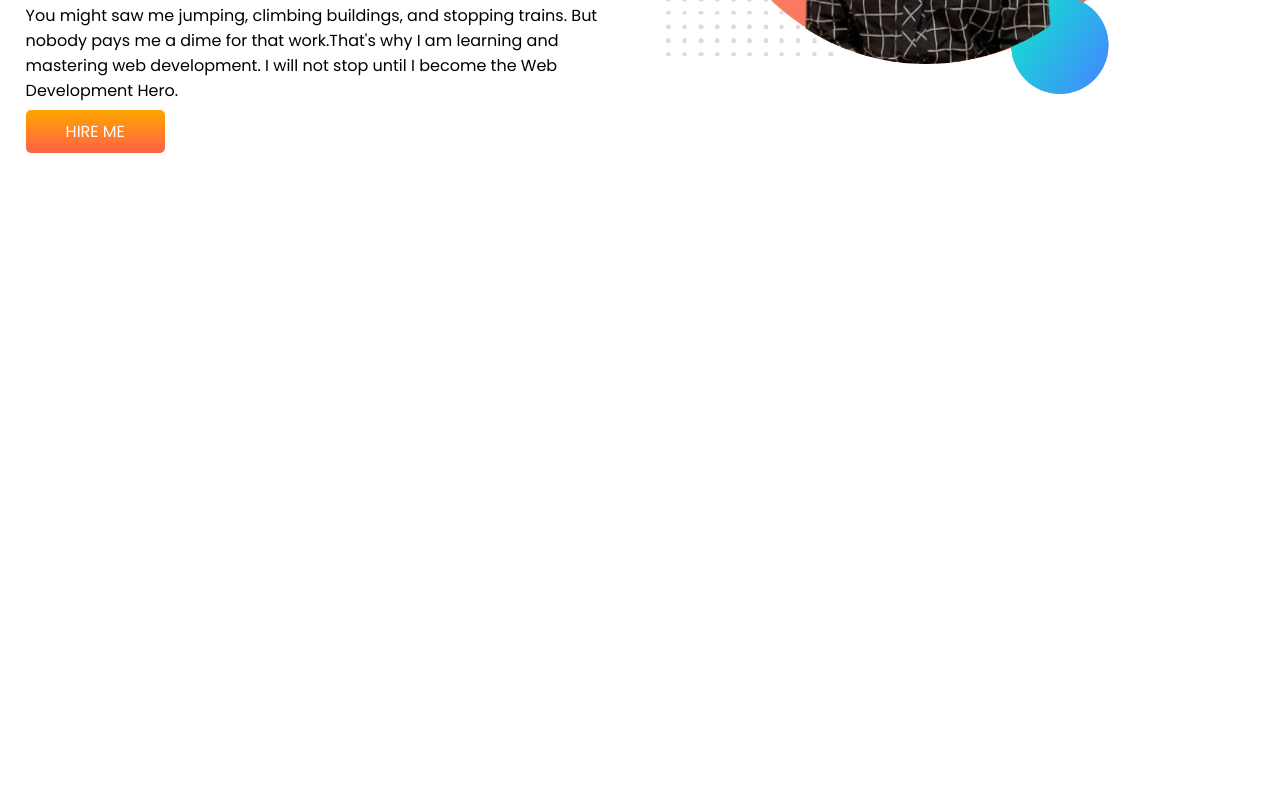
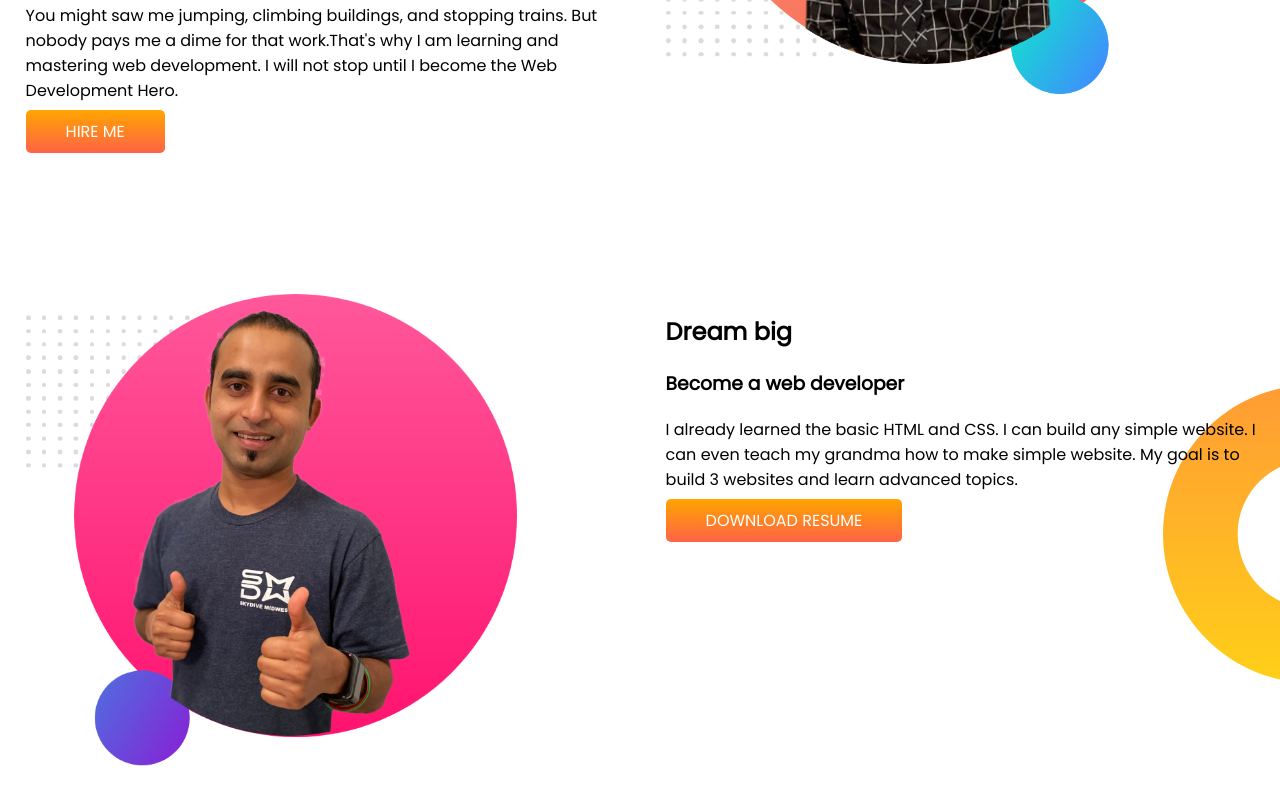
Before and after one commit to syedaomia/developer-portfolio, a plain HTML site: page index.html in a window 1280 px wide. Shown: the part 394-1198 px from the top of the page. Before the commit the page ends 800 px from the top, so only its background shows below. Drawn offline with Linux system fonts and the light colour scheme.

Commit message:
dream big

```diff
--- a/index.html
+++ b/index.html
@@ -28,6 +28,22 @@
         </div>
 
     </section>
+    <section class="dream-big">
+        <div class="half-width">
+            <img src="images/jhankar2.png" alt="">
+        </div>
+        <div class="half-width">
+            <h2>Dream big</h2>
+            <h3>Become a web developer</h3>
+            <p>I already learned the basic HTML and CSS. I can build any simple website. I can even teach my grandma how
+                to make simple website. My goal is to build 3 websites and learn advanced topics.</p>
+
+            <a class="link-button" target="blank" href="https://www.youtube.com/">DOWNLOAD RESUME</a>
+        </div>
+    </section>
+
+
+
 
 </body>
 
--- a/style.css
+++ b/style.css
@@ -13,6 +13,7 @@ h1 {
 
 section {
     display: flex;
+    margin-bottom: 150px;
 }
 
 .half-width {
@@ -37,3 +38,9 @@ section {
     background-image: url(images/top-banner.png);
     background-repeat: no-repeat;
 }
+
+.dream-big {
+    background-image: url(images/dream-bg.png);
+    background-repeat: no-repeat;
+    background-position: right;
+}
```
